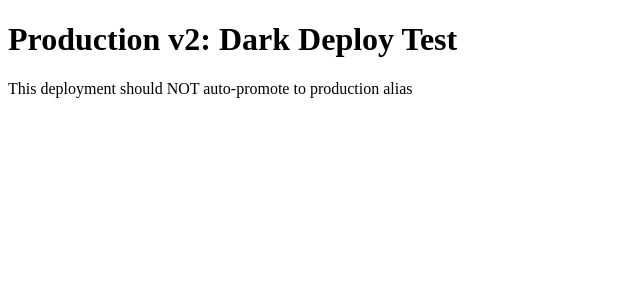
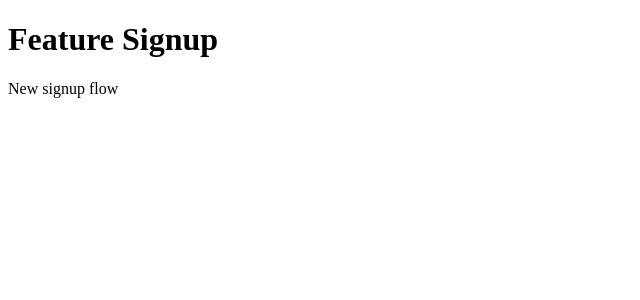
Before and after one commit to akshbhu/nextjs-example, a Next.js app: page / in a window 1280 px wide. Shown: the top 300 px of the page, without its empty margins (0-640 px from the left). Built offline with nearby package versions, Linux system fonts and the light colour scheme.

Commit message:
feature-signup branch

```diff
--- a/app/page.js
+++ b/app/page.js
@@ -1,8 +1,8 @@
 export default function Home() {
   return (
     <div>
-      <h1>Production v2: Dark Deploy Test</h1>
-      <p>This deployment should NOT auto-promote to production alias</p>
+      <h1>Feature Signup</h1>
+      <p>New signup flow</p>
     </div>
   );
 }
```
